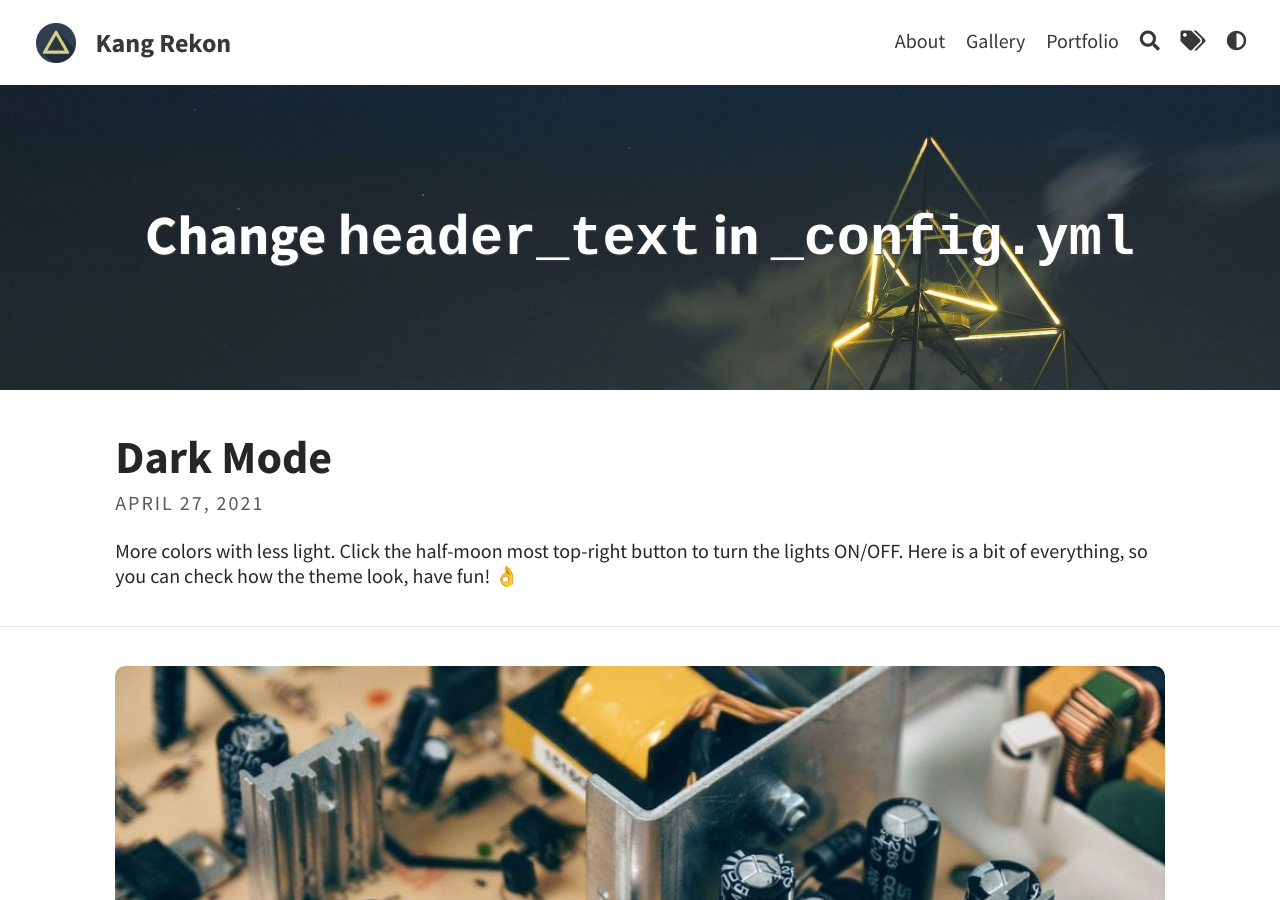
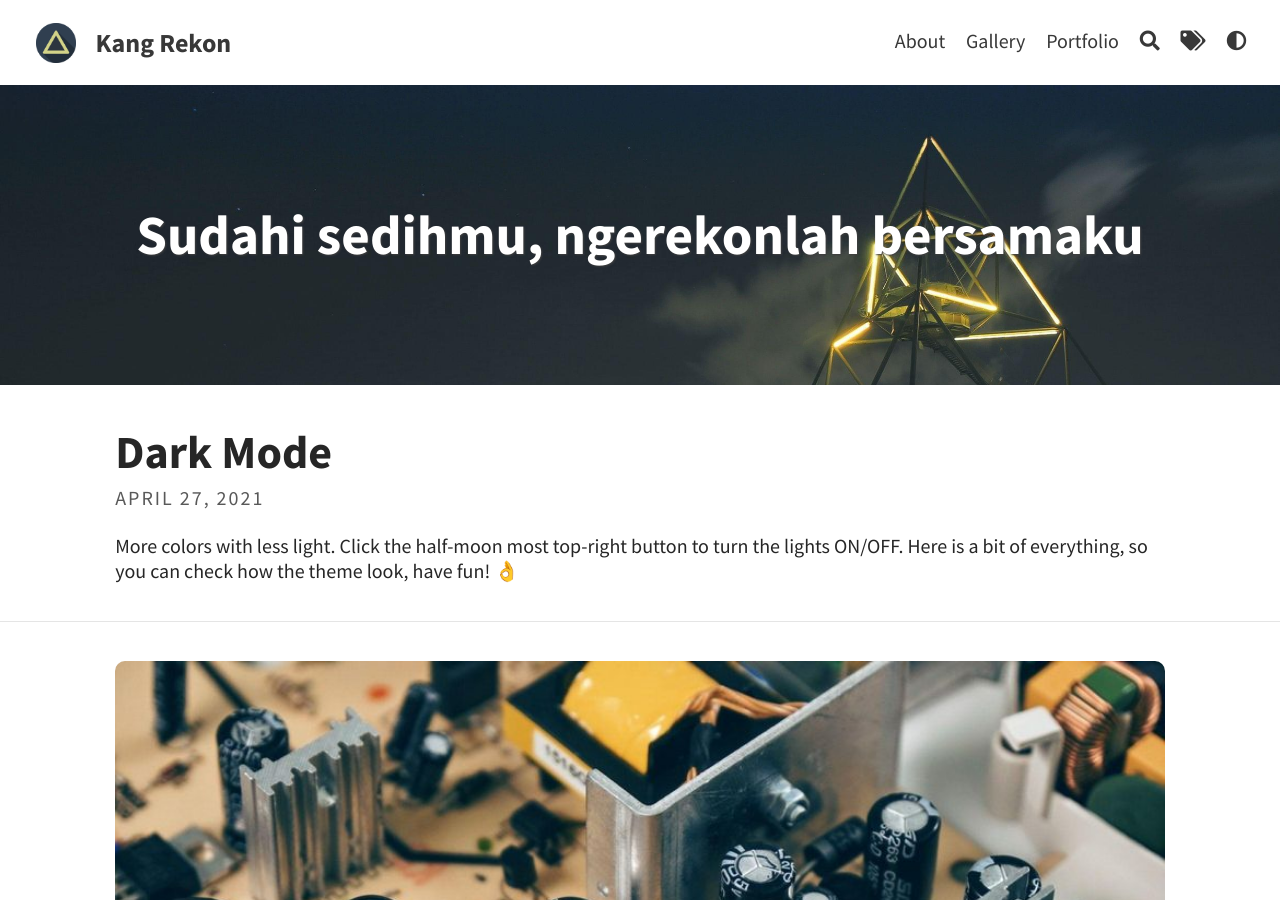
Before and after one commit to Kangrekon/kangrekon.github.io, a Jekyll site: the page built from index.html, in a window 1280 px wide and 900 px high. Built offline with Jekyll 4.4.1, drawn with Linux system fonts in a browser that asks for light colours; a script that is not in the unit is left out; the list of posts is cut into pages by our own code.

Commit message:
Update _config.yml

```diff
--- a/_config.yml
+++ b/_config.yml
@@ -9,7 +9,7 @@ avatar: assets/img/triangle.png                         # Empty for no avatar in
 favicon: assets/favicon.ico                             # Icon displayed in the tab
 
 # Header and footer text
-header_text: Change <code>header_text</code> in <code>_config.yml</code>  # Change Blog header text
+header_text: Sudahi sedihmu, ngerekonlah bersamaku  # Change Blog header text
 header_feature_image: assets/img/header/triangular.jpeg
 header_feature_image_responsive: true
 footer_text: >
```
